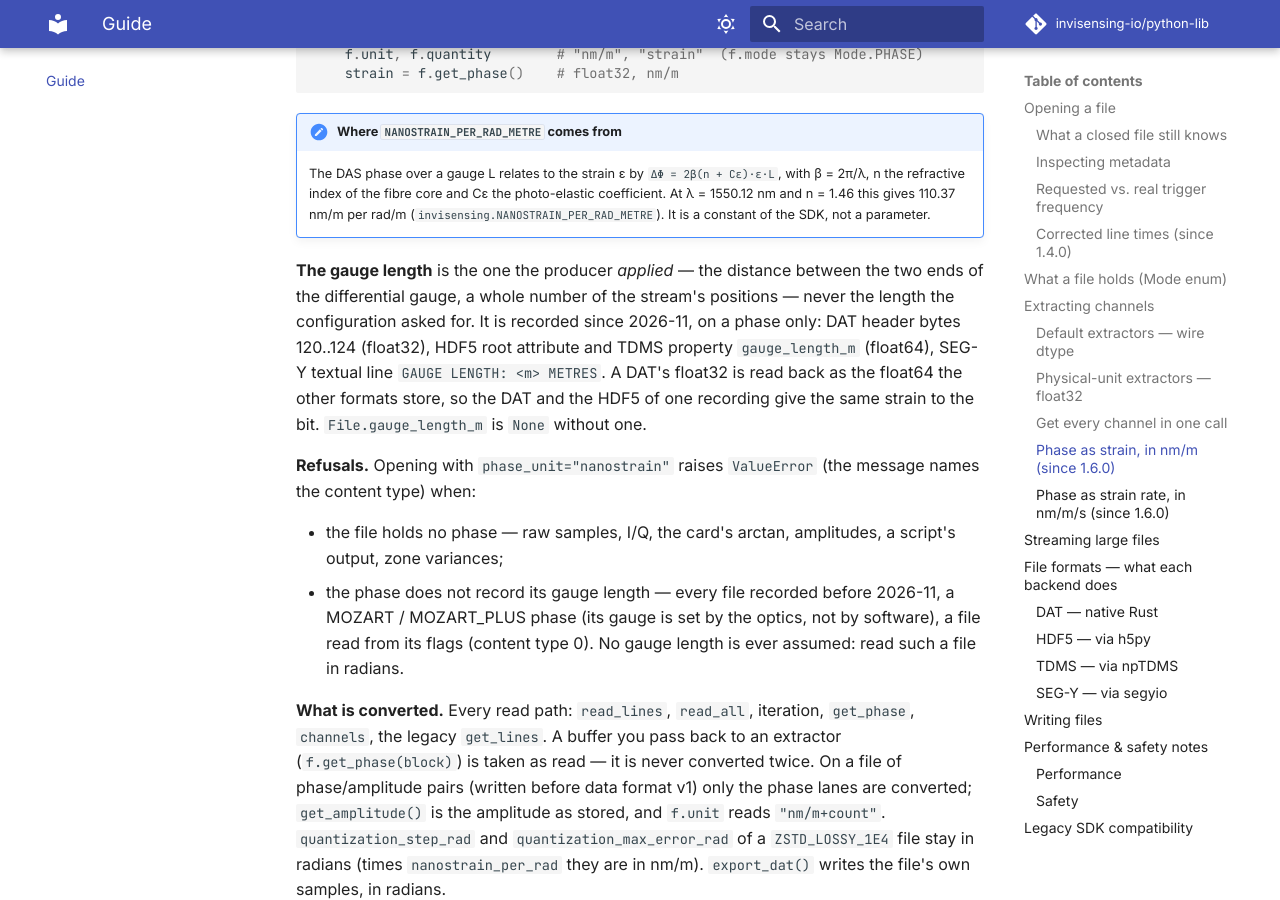
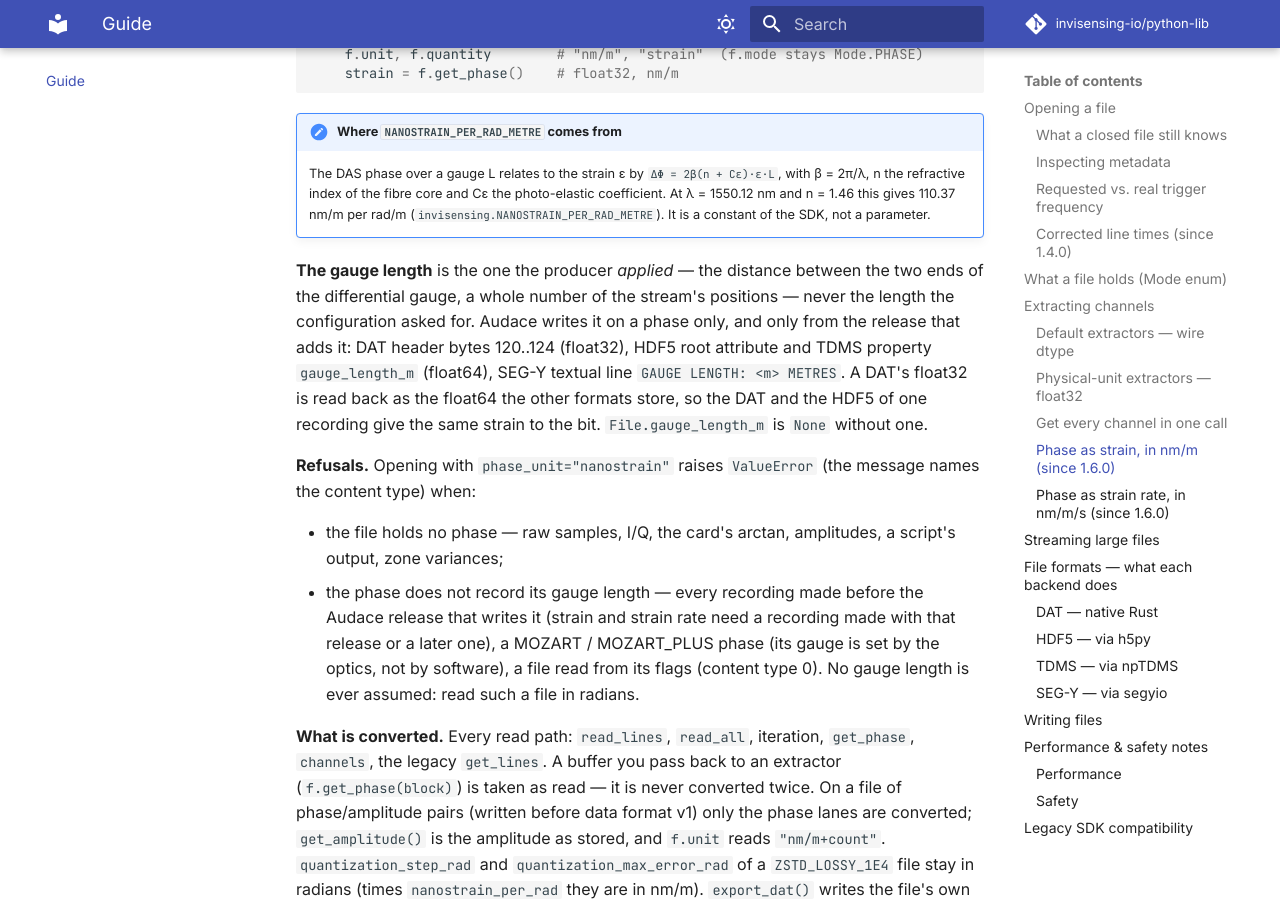
Before and after one commit to invisensing-io/python-lib, an MkDocs documentation site: the page built from docs/guide.md, in a window 1280 px wide and 900 px high, scrolled down 8362 px. Built offline with MkDocs 1.6.1 and Material for MkDocs 9.7.7, drawn with Linux system fonts in a browser that asks for light colours; comment, search, counter and statistics services are not loaded; some of the changed text lies outside the part shown.

Commit message:
Gauge length: say what is true of a file without it, with no date
No producer writes gauge_length_m yet: the Audace-Lib, Demodulation and
Filewriter changes that stamp it are not released. 'A recording made before
2026-11' was therefore wrong for every existing file, the November ones
included. The refusal of phase_unit='nanostrain' / 'strain_rate', the
gauge_length_m docstrings, the README, the guide and the CHANGELOG now say
that Audace writes the gauge length into a phase file only from the release
that adds it, so strain and strain rate need a recording made with that
release or a later one. No date and no version number; the comments drop
theirs too. A test checks the refusal says so and names no year.

```diff
--- a/docs/guide.md
+++ b/docs/guide.md
@@ -367,8 +367,9 @@ with File("phase/2026-11-12_10-00-00.h5", phase_unit="nanostrain") as f:
 
 **The gauge length** is the one the producer *applied* — the distance
 between the two ends of the differential gauge, a whole number of the
-stream's positions — never the length the configuration asked for. It is
-recorded since 2026-11, on a phase only: DAT header bytes 120..124
+stream's positions — never the length the configuration asked for. Audace
+writes it on a phase only, and only from the release that adds it: DAT
+header bytes 120..124
 (float32), HDF5 root attribute and TDMS property `gauge_length_m`
 (float64), SEG-Y textual line `GAUGE LENGTH: <m> METRES`. A DAT's float32
 is read back as the float64 the other formats store, so the DAT and the
@@ -380,10 +381,12 @@ HDF5 of one recording give the same strain to the bit.
 
 - the file holds no phase — raw samples, I/Q, the card's arctan,
   amplitudes, a script's output, zone variances;
-- the phase does not record its gauge length — every file recorded before
-  2026-11, a MOZART / MOZART_PLUS phase (its gauge is set by the optics,
-  not by software), a file read from its flags (content type 0). No gauge
-  length is ever assumed: read such a file in radians.
+- the phase does not record its gauge length — every recording made
+  before the Audace release that writes it (strain and strain rate need a
+  recording made with that release or a later one), a MOZART / MOZART_PLUS
+  phase (its gauge is set by the optics, not by software), a file read
+  from its flags (content type 0). No gauge length is ever assumed: read
+  such a file in radians.
 
 **What is converted.** Every read path: `read_lines`, `read_all`,
 iteration, `get_phase`, `channels`, the legacy `get_lines`. A buffer you
@@ -546,7 +549,8 @@ dataset named `acoustic_data`, typed by the content type (`int16`,
 `uint16`, `float32`; on older files by `bytes_per_sample` and the `FLOAT`
 attribute). Every header field is mirrored as a scalar attribute — with
 data format v1 also `format_version`, `card`, `duration_s` and the steps
-in f64, and since 2026-11 `gauge_length_m` on a phase with a known gauge. Lines are read slice by slice: a multi-GB capture never has to fit
+in f64, and `gauge_length_m` on a phase with a known gauge (from the
+Audace release that writes it). Lines are read slice by slice: a multi-GB capture never has to fit
 in RAM.
 
 Recordings written with the FileWriter's `compression = ZSTD` store the
```
Also changed, not shown: CHANGELOG.md (+7 -5 lines), README.md (+7 -5 lines), 5 other files.
